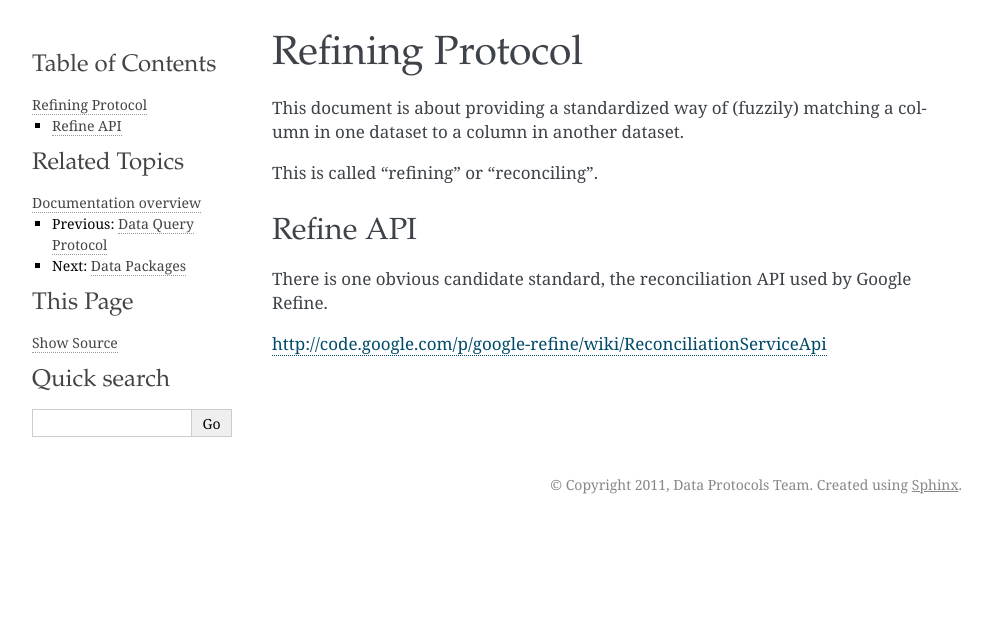
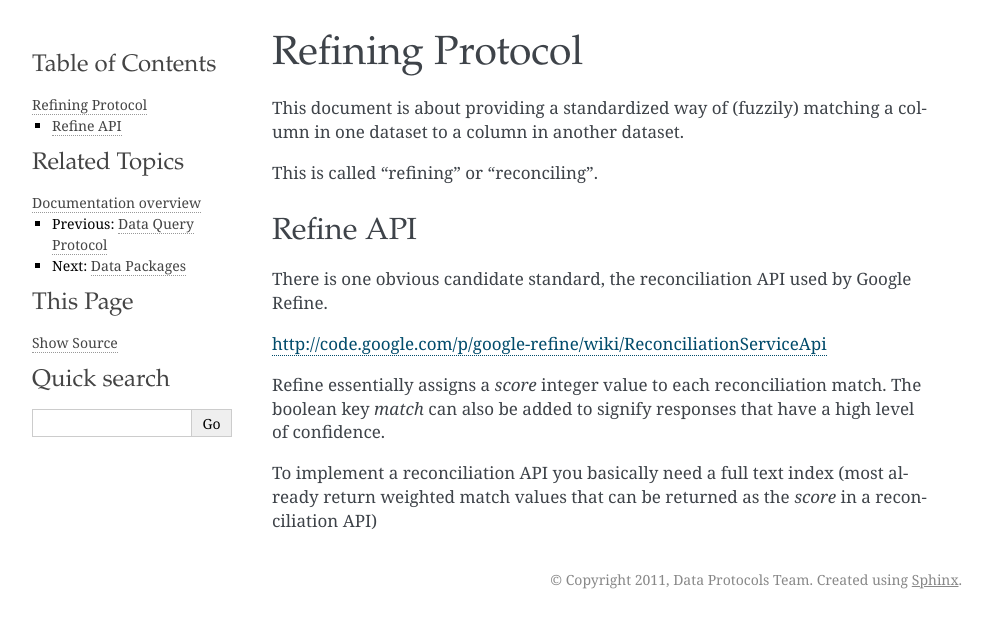
Before and after one commit to frictionlessdata/datapackage, a Sphinx documentation site: the page built from source/refining.rst, in a window 1280 px wide. Shown: the top 628 px of the page, without its empty margins (148-1140 px from the left). Built offline with Sphinx 7.4.7, drawn with Linux system fonts in a browser that asks for light colours.

Commit message:
adding technical notes about refines reconciliation api

```diff
--- a/source/refining.rst
+++ b/source/refining.rst
@@ -14,3 +14,7 @@ Refine API
 There is one obvious candidate standard, the reconciliation API used by Google Refine.
 
 http://code.google.com/p/google-refine/wiki/ReconciliationServiceApi
+
+Refine essentially assigns a `score` integer value to each reconciliation match. The boolean key `match` can also be added to signify responses that have a high level of confidence.
+
+To implement a reconciliation API you basically need a full text index (most already return weighted match values that can be returned as the `score` in a reconciliation API)
```
